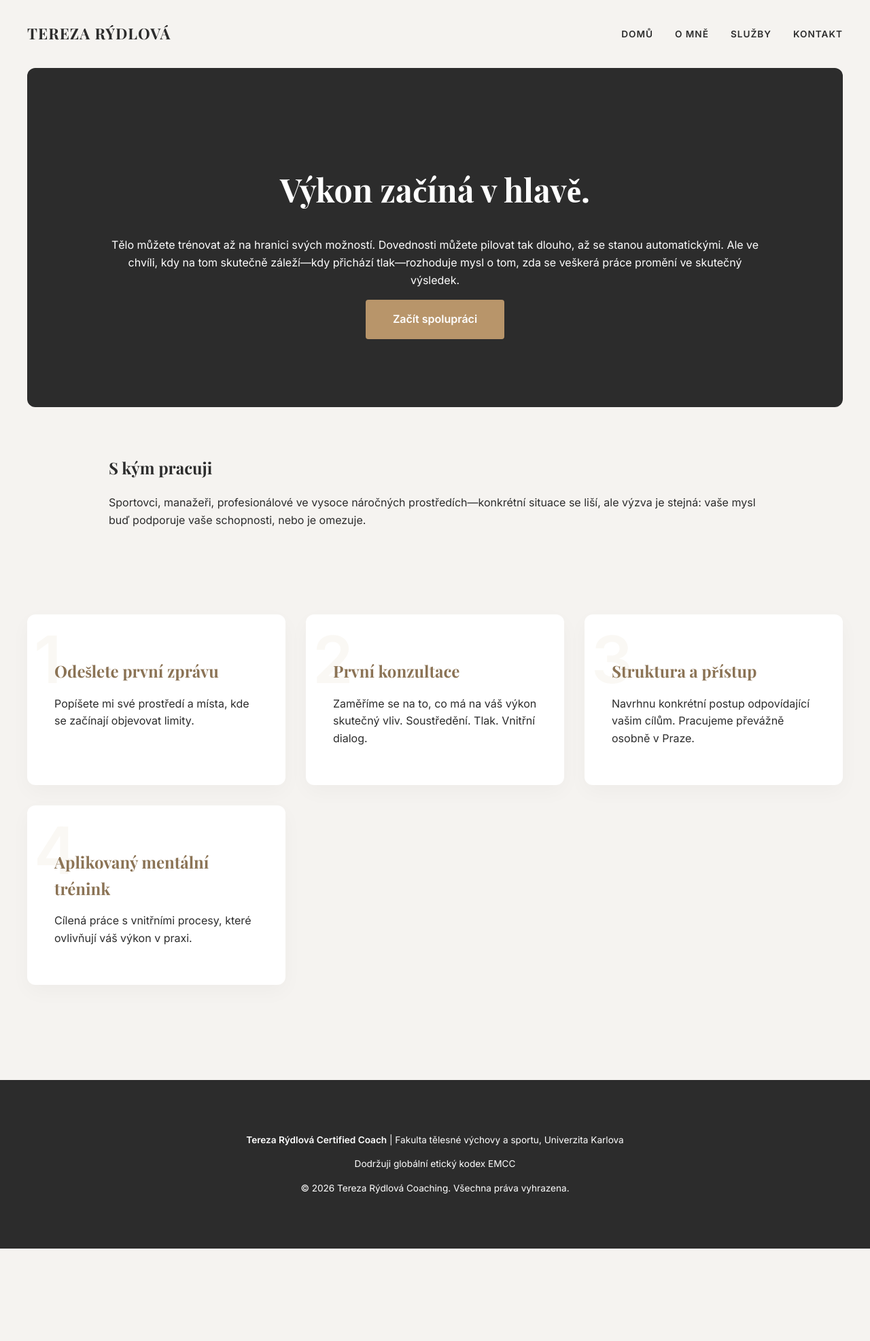
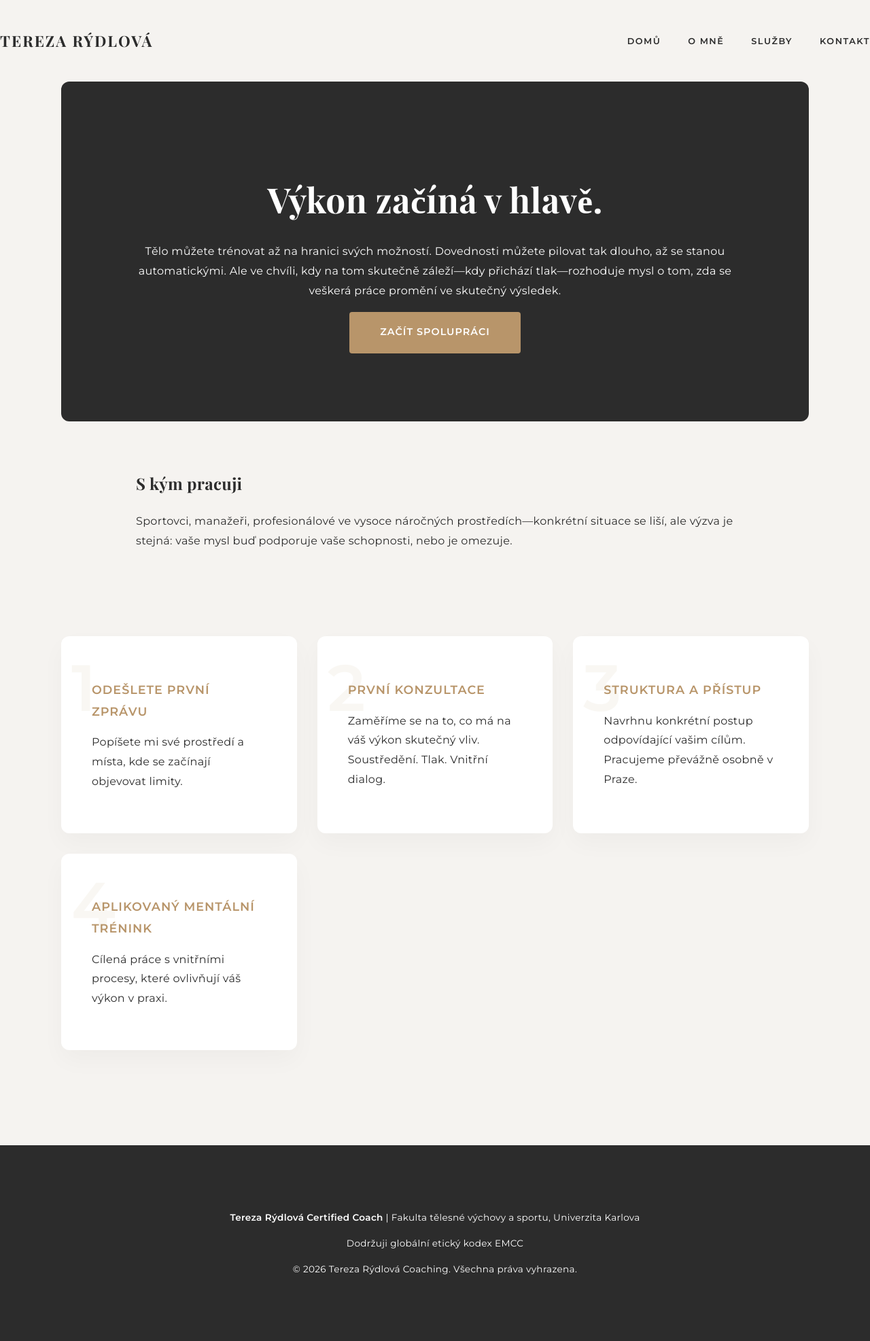
Before and after one commit to westleyovercash/tereza-rydlova, a Jekyll site: the page built from index.md, in a window 1280 px wide. Shown: the whole page at 68% size. Built offline with Jekyll 4.4.1, drawn with Linux system fonts in a browser that asks for light colours; before the commit the page ends 1837 px from its top, so only the background shows below that.

Commit message:
Update style.css

```diff
--- a/assets/css/style.css
+++ b/assets/css/style.css
@@ -1,4 +1,4 @@
-@import url('https://fonts.googleapis.com/css2?family=Playfair+Display:wght@700&family=Inter:wght@400;600&display=swap');
+@import url('https://fonts.googleapis.com/css2?family=Playfair+Display:wght@700&family=Montserrat:wght@300;400;600&display=swap');
 
 :root {
   --charcoal: #2C2C2C;
@@ -8,20 +8,21 @@
 }
 
 body {
-  font-family: 'Inter', sans-serif;
+  font-family: 'Montserrat', sans-serif;
   background-color: var(--off-white);
   color: var(--charcoal);
   margin: 0;
-  line-height: 1.6;
+  line-height: 1.8;
+  letter-spacing: 0.02em;
   overflow-x: hidden;
 }
 
-h1, h2, h3, .logo {
+h1, h2, .logo {
   font-family: 'Playfair Display', serif;
 }
 
 main {
-  max-width: 1200px;
+  max-width: 1100px;
   margin: 0 auto;
   padding: 0 20px;
 }
@@ -30,22 +31,20 @@ main {
   display: flex;
   justify-content: space-between;
   align-items: center;
-  padding: 2rem 0;
+  padding: 2.5rem 0;
   background: transparent;
-  max-width: 1200px;
-  margin: 0 auto;
 }
 
 .logo {
   font-size: 1.4rem;
   font-weight: 700;
-  letter-spacing: 1px;
+  letter-spacing: 2px;
 }
 
 .nav-links {
   display: flex;
   list-style: none;
-  gap: 2rem;
+  gap: 2.5rem;
   margin: 0;
   padding: 0;
 }
@@ -55,8 +54,8 @@ main {
   color: var(--charcoal);
   font-weight: 600;
   text-transform: uppercase;
-  font-size: 0.85rem;
-  letter-spacing: 1px;
+  font-size: 0.8rem;
+  letter-spacing: 1.5px;
 }
 
 .hero {
@@ -67,20 +66,23 @@ main {
   border-radius: 12px;
 }
 
-.hero h1 { font-size: 3rem; margin-bottom: 2rem; }
+.hero h1 { font-size: 3.2rem; margin-bottom: 2rem; line-height: 1.2; }
 
 .btn {
   background: var(--gold);
   color: white;
-  padding: 1rem 2.5rem;
+  padding: 1.1rem 2.8rem;
   text-decoration: none;
   display: inline-block;
   border-radius: 4px;
-  font-weight: bold;
-  transition: transform 0.2s;
+  font-weight: 600;
+  font-size: 0.9rem;
+  text-transform: uppercase;
+  letter-spacing: 1px;
+  transition: all 0.3s ease;
 }
 
-.btn:hover { transform: translateY(-2px); }
+.btn:hover { background: var(--taupe); transform: translateY(-2px); }
 
 .steps-container {
   display: grid;
@@ -91,55 +93,59 @@ main {
 
 .step-card {
   background: white;
-  padding: 40px;
+  padding: 45px;
   border-radius: 12px;
   position: relative;
-  box-shadow: 0 10px 30px rgba(0,0,0,0.03);
+  box-shadow: 0 15px 35px rgba(0,0,0,0.03);
 }
 
 .step-number {
   position: absolute;
   top: -10px;
-  left: 10px;
+  left: 15px;
   font-size: 6rem;
   font-weight: 900;
-  color: rgba(184, 149, 106, 0.07);
+  color: rgba(184, 149, 106, 0.08);
   z-index: 1;
 }
 
 .step-content h3 {
-  color: var(--taupe);
-  font-size: 1.5rem;
+  font-family: 'Montserrat', sans-serif;
+  color: var(--gold);
+  font-size: 1.1rem;
+  font-weight: 600;
+  text-transform: uppercase;
+  letter-spacing: 1px;
   margin-bottom: 1rem;
 }
 
 .services-grid {
   display: grid;
-  grid-template-columns: repeat(auto-fit, minmax(220px, 1fr));
-  gap: 15px;
+  grid-template-columns: repeat(auto-fit, minmax(280px, 1fr));
+  gap: 20px;
   margin: 40px 0;
 }
 
 .service-item {
   background: white;
-  padding: 20px;
-  border-left: 4px solid var(--gold);
-  font-family: 'Playfair Display', serif;
-  font-weight: 700;
-  font-size: 1.1rem;
+  padding: 30px;
+  border-left: 5px solid var(--gold);
+  font-weight: 600;
+  font-size: 1rem;
+  box-shadow: 0 5px 15px rgba(0,0,0,0.02);
 }
 
 footer {
   background: var(--charcoal);
   color: white;
-  padding: 4rem 5%;
+  padding: 5rem 5%;
   text-align: center;
   font-size: 0.85rem;
   margin-top: 80px;
 }
 
 @media (max-width: 768px) {
-  .navbar { flex-direction: column; padding: 1.5rem; }
-  .nav-links { gap: 1rem; margin-top: 1.5rem; }
-  .hero h1 { font-size: 2rem; }
+  .navbar { flex-direction: column; padding: 1.5rem 0; }
+  .nav-links { gap: 1.2rem; margin-top: 2rem; }
+  .hero h1 { font-size: 2.2rem; }
 }
```
